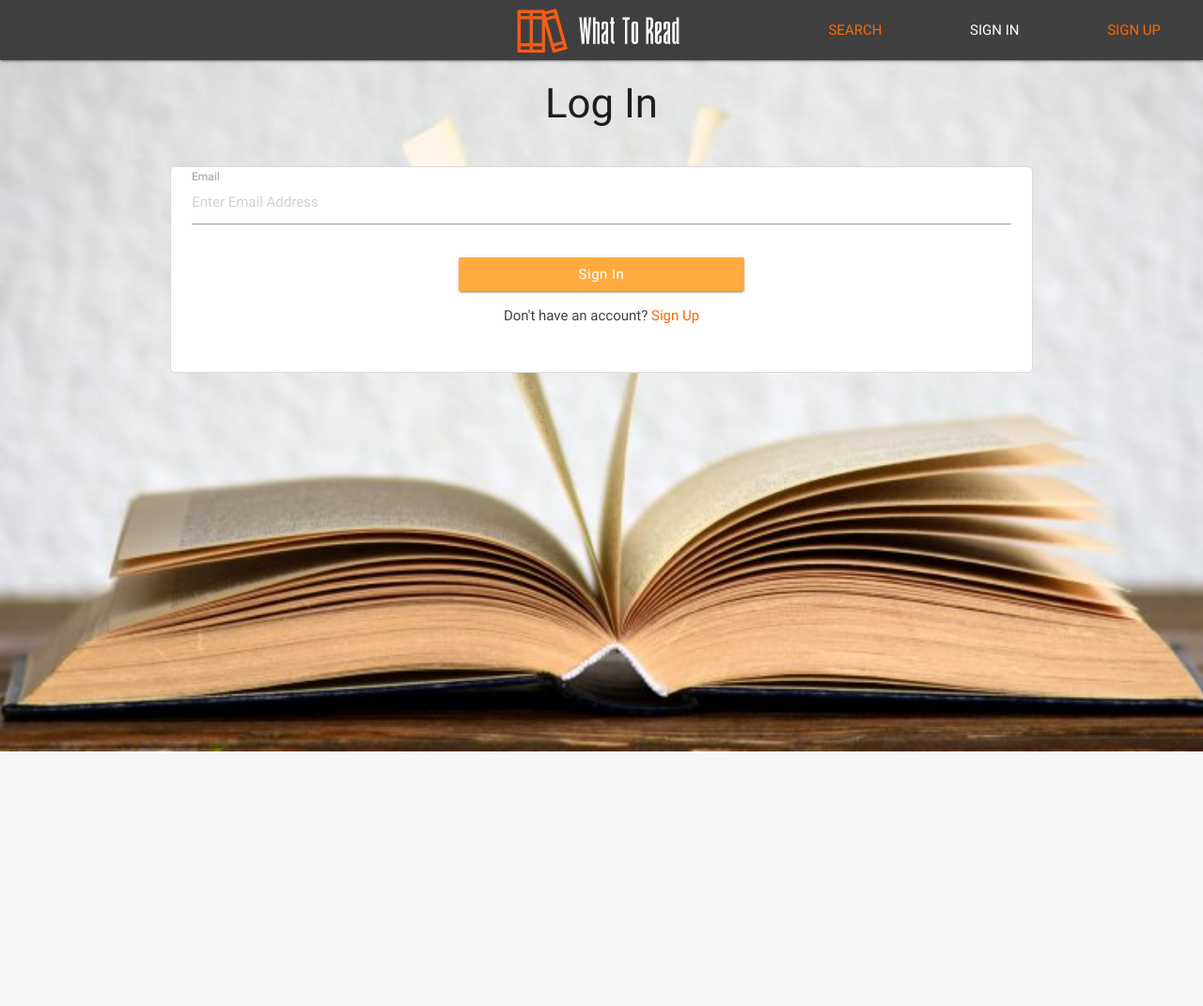
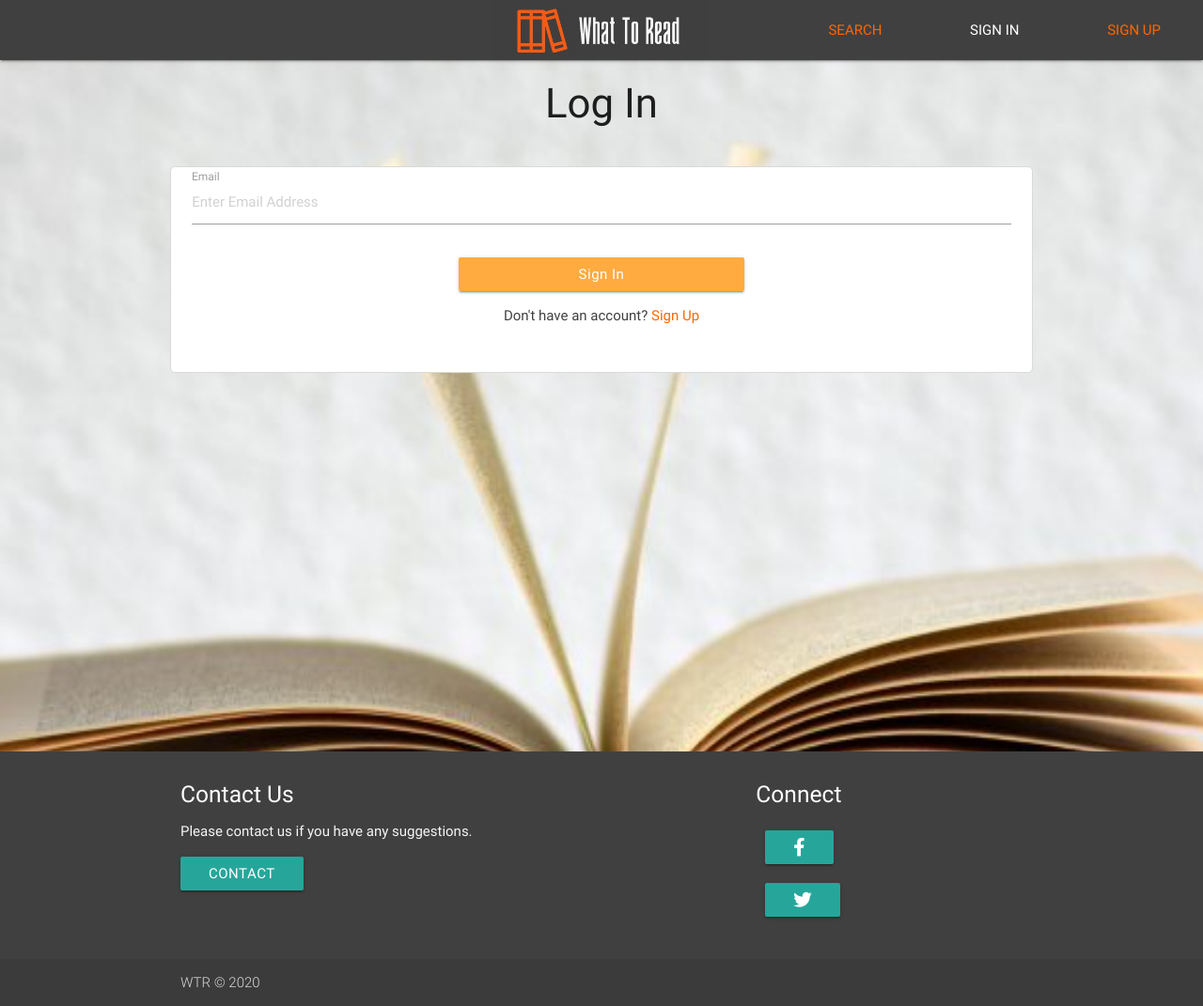
Before and after one commit to digitalis75/Datacentric-Project-What-To-Read, a Flask app: page /signin in a window 1280 px wide. Shown: the whole page at 94% size. Before the commit the page ends 800 px from the top, so only its background shows below. Run offline with Flask 2, Linux system fonts and the light colour scheme; some libraries are stand-ins or nearby versions.

Commit message:
Added footer

```diff
--- a/static/css/style.css
+++ b/static/css/style.css
@@ -4,13 +4,9 @@ body.login {
     background-image: url("../images/paper-bg.jpg");
     background-repeat: no-repeat;
     background-position: center center;
-    -webkit-background-size: cover;
-    -moz-background-size: cover;
-    -o-background-size: cover;
     background-size: cover;
     justify-content: center;
     position: relative;
-    height: 100vh;
 }
 
 body.login {
@@ -21,9 +17,18 @@ body.register{
     background-image: url("../images/register-bg-img.jpg");
 }
 
-/* ------------ Navbar ----------- */
-.my-navbar {
+.content {
+    min-height: 100vh;
+}
+
+/* ------------ Navbar and Footer----------- */
+.my-navbar,
+.my-footer {
     background-color: #404040;
+}
+
+div.footer-copyright.my-footer-bottom {
+    background-color: #3b3b3b;
 }
 
 .logo {
@@ -38,6 +43,10 @@ body.register{
 .nav-button-signout {
     color: #fff;
     margin-top: 0px;
+}
+
+.btn-footer {
+    margin: 10px;
 }
 
 /* --------Alerts---------- */
@@ -55,7 +64,6 @@ body.register{
     margin: 0;
     padding: 10px 0;
 }
-
 
 /* --------- Get books --------------- */
 
@@ -84,7 +92,6 @@ div.row.header-small {
   padding: 0 5px;
 }
 
-
 /* ---------Pagination -----------
 ----from flask-paginate documentation-- */
 .pagination-page-info {
@@ -96,6 +103,7 @@ div.row.header-small {
     margin-left: 0;
     font-size: 12px;
 }
+
 .pagination-page-info b {
     color: black;
     /* customized background-color */
--- a/templates/base.html
+++ b/templates/base.html
@@ -10,18 +10,18 @@
         <title> {% block title %}{% endblock title %} | WTR</title>
     {% endif %}
 
-    <!--Materialize Icons-->
+    <!-- Materialize Icons -->
     <link href="https://fonts.googleapis.com/icon?family=Material+Icons" rel="stylesheet">
     <!-- Materialize Compiled and minified CSS -->
     <link rel="stylesheet" href="https://cdnjs.cloudflare.com/ajax/libs/materialize/0.100.2/css/materialize.min.css">
-    <!--Font Awesome-->
+    <!-- Font Awesome -->
     <link rel="stylesheet" href="https://use.fontawesome.com/releases/v5.8.2/css/all.css" integrity="sha384-oS3vJWv+0UjzBfQzYUhtDYW+Pj2yciDJxpsK1OYPAYjqT085Qq/1cq5FLXAZQ7Ay" crossorigin="anonymous">
-    <!--Style.css file-->
+    <!-- Style.css file -->
     <link rel="stylesheet" href="{{url_for('static', filename='css/style.css')}}" type="text/css" />
 </head>
 <body  {% block body %}{% endblock body %}>
-    <div class="container-fluid">
-        <!--Materialize navbar and dropdown menu-->
+    <div class="container-fluid content">
+        <!-- Materialize navbar and dropdown menu -->
         <nav>
             <div class="nav-wrapper my-navbar">
                 <a href="{{ url_for('my_page') }}" class="brand-logo center"><img class= "logo" src="{{url_for('static', filename='images/logo.jpg')}}" alt="logo"></a>
@@ -49,7 +49,6 @@
                 </ul>
             </div>
         </nav>
-    </div>
         <!-- Flashed messages  -->
         {% with messages = get_flashed_messages(with_categories=true) %}
             {% if messages %}
@@ -70,7 +69,7 @@
         {% endwith %}
 
         <div class="container">
-        <!---- Heading ------>
+            <!-- Heading -->
             <div class= "row">
                 {% if title %}
                     <h3 class= "center">{{ title }}</h3>
@@ -80,8 +79,35 @@
                 {% endblock %}
             </div>
         </div>
+    </div>
 
-    <!--Jquery-->
+    <!-- Materialize footer -->
+    <div class="container-fluid ">
+        <footer class="page-footer my-footer">
+            <div class="container">
+                <div class="row">
+                <div class="col l6 s12">
+                    <h5 class="white-text">Contact Us</h5>
+                    <p class="grey-text text-lighten-4">Please contact us if you have any suggestions.</p>
+                    <a class="waves-effect waves-light btn"  href="#" target="_blank">Contact</a></li>
+                </div>
+                <div class="col l4 offset-l2 s12">
+                    <h5 class="white-text">Connect</h5>
+                    <ul>
+                        <li><a class="waves-effect waves-light btn btn-footer"  href="#" target="_blank"><i class="fab fa-facebook-f" aria-hidden="true"></i></a></li>
+                        <li><a class="waves-effect waves-light btn btn-footer" href="#" target="_blank"><i class="fab fa-twitter" aria-hidden="true"></i></a></li>
+                    </ul>
+                </div>
+                </div>
+            </div>
+            <div class="footer-copyright my-footer-bottom">
+                <div class="container">
+                WTR © 2020
+                </div>
+            </div>
+        </footer>
+    </div>
+    <!-- Jquery -->
     <script src="https://cdnjs.cloudflare.com/ajax/libs/jquery/3.4.1/jquery.min.js" integrity="sha256-CSXorXvZcTkaix6Yvo6HppcZGetbYMGWSFlBw8HfCJo=" crossorigin="anonymous"></script>
     <!-- Materialize Compiled and minified JavaScript -->
     <script src="https://cdnjs.cloudflare.com/ajax/libs/materialize/0.100.2/js/materialize.min.js"></script>
```
Lines whose indentation alone changed are shown as unchanged.
